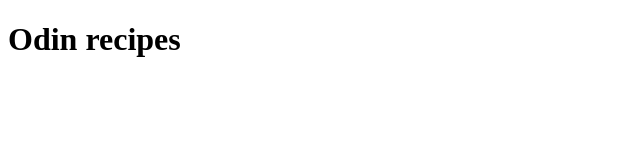
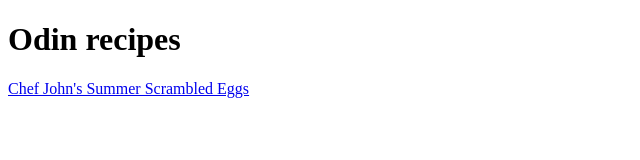
Before and after one commit to BadaBingBadaBo0m/odin-recipies, a plain HTML site: page index.html in a window 1280 px wide. Shown: the whole page, without its empty margins (0-640 px from the left). Drawn offline with Linux system fonts and the light colour scheme.

Commit message:
fixed link

```diff
--- a/index.html
+++ b/index.html
@@ -8,5 +8,6 @@
 </head>
 <body>
     <h1>Odin recipes</h1>
+    <a href="./recipes/summer-scrambled-eggs.html">Chef John's Summer Scrambled Eggs</a>
 </body>
 </html>
```
